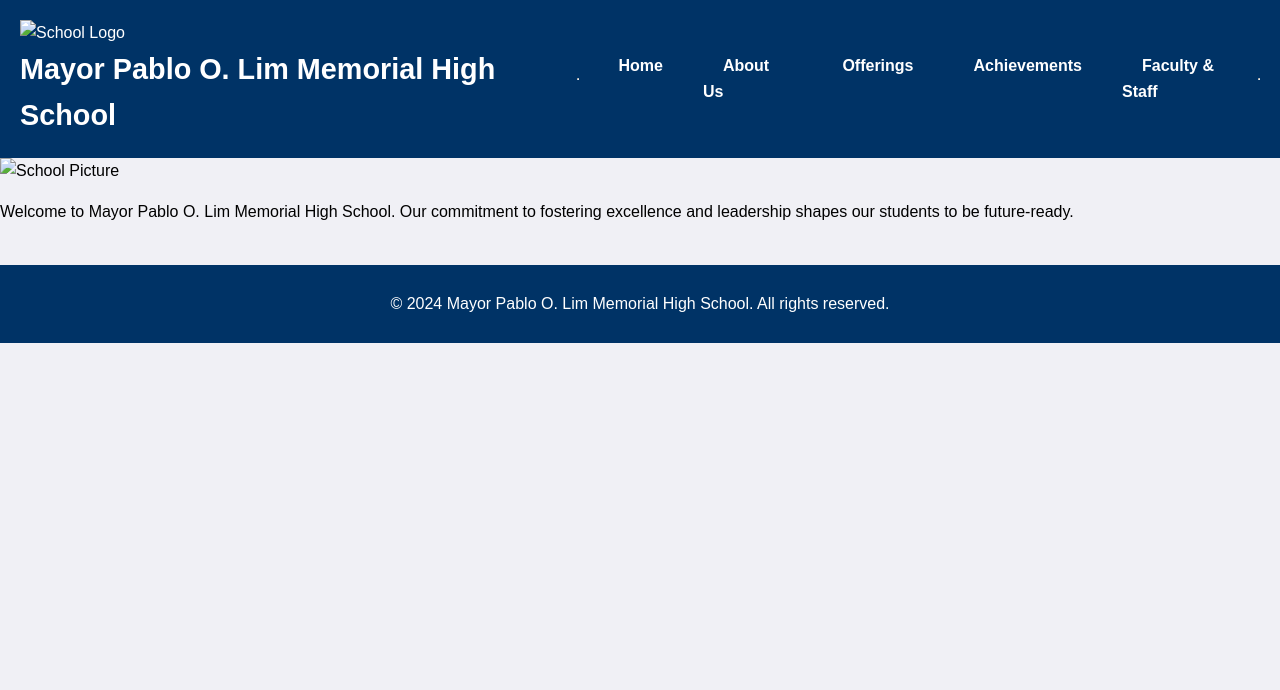
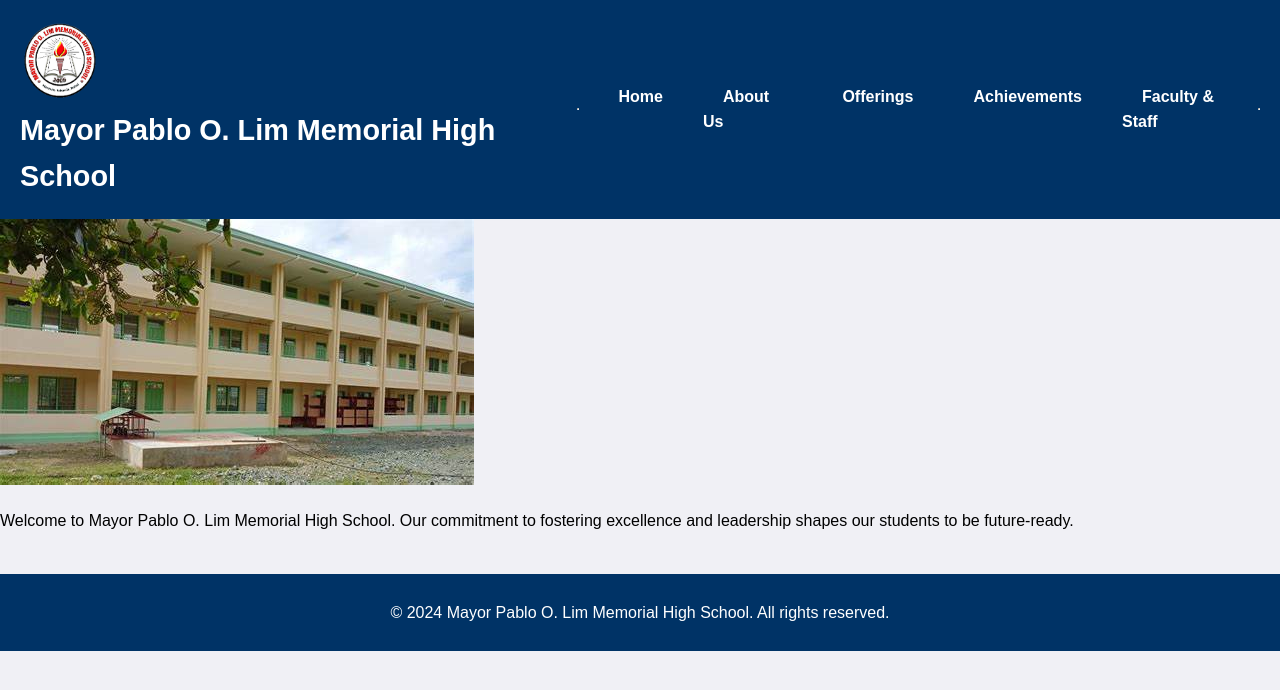
Before and after one commit to albztzy/MPOLMHS-Page, a plain HTML site: page index.html in a window 1280 px wide. Drawn offline with Linux system fonts and the light colour scheme.

Commit message:
Update index.html

```diff
--- a/index.html
+++ b/index.html
@@ -11,7 +11,7 @@
     <!-- Header Section with Navigation Menu -->
     <header>
         <div class="header-content">
-            <img src="images/school-logo.png" alt="School Logo" class="school-logo">
+            <img src="school-logo.png" alt="School Logo" class="school-logo">
             <h1>Mayor Pablo O. Lim Memorial High School</h1>
         </div>
         <hr class="line">
@@ -30,7 +30,7 @@
     <!-- Main Section with Image and Description -->
     <main>
         <section id="main-content">
-            <img src="images/school-picture.jpg" alt="School Picture" class="school-image">
+            <img src="school-picture.jpg" alt="School Picture" class="school-image">
             <div class="school-description">
                 <p>Welcome to Mayor Pablo O. Lim Memorial High School. Our commitment to fostering excellence and leadership shapes our students to be future-ready.</p>
             </div>
```
